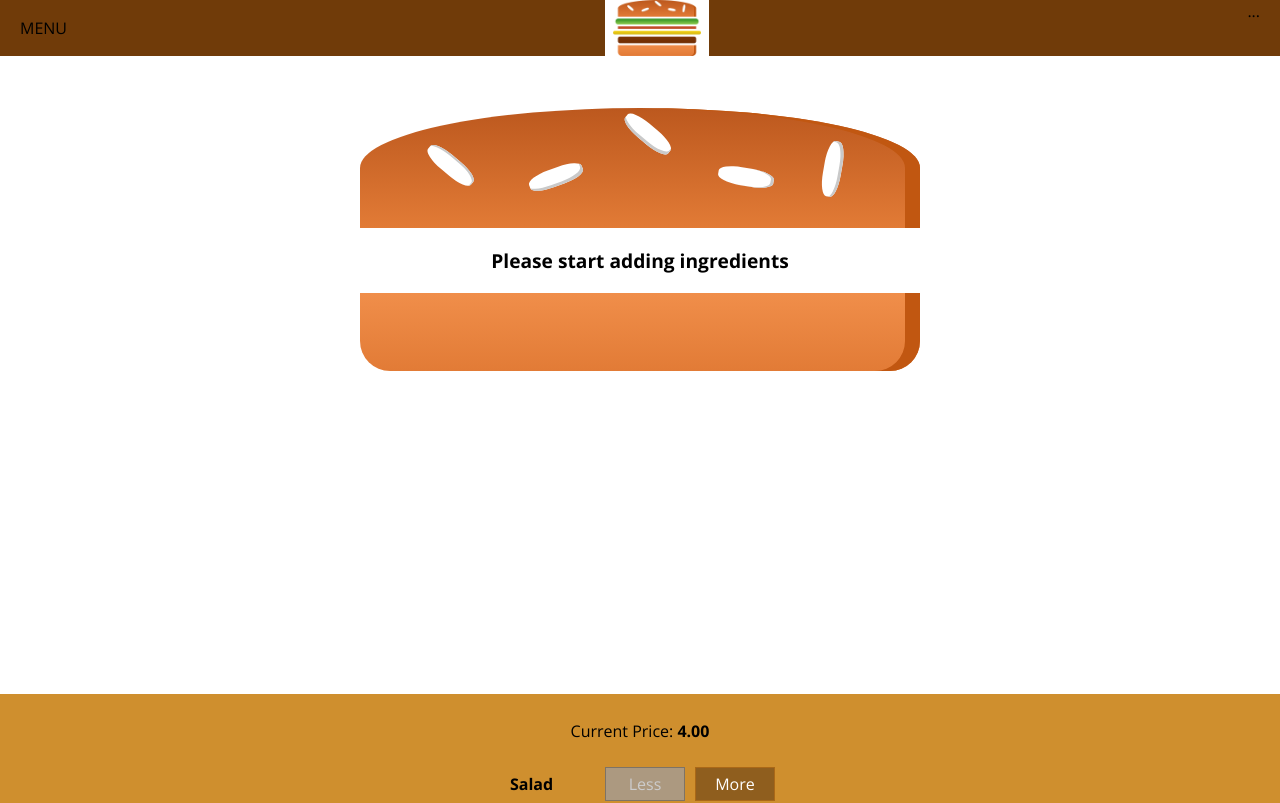
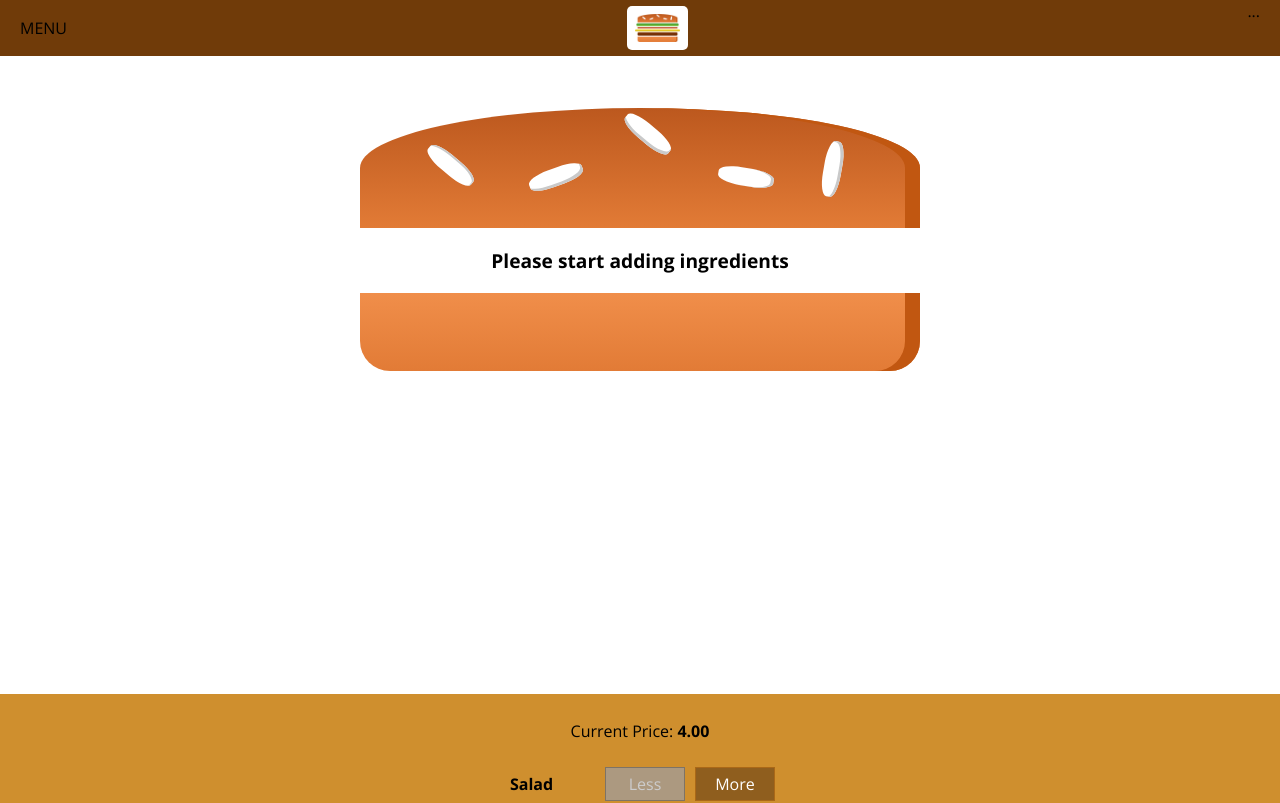
Before and after one commit to Ciccillo73/Burger_builder, a React app: page / in a window 1280 px wide. Shown: the top 803 px of the page. Built offline with nearby package versions, Linux system fonts and the light colour scheme.

Commit message:
Adjusted Logo Border

```diff
--- a/src/components/Logo/Logo.css
+++ b/src/components/Logo/Logo.css
@@ -1,7 +1,9 @@
 .Logo {
   background: white;
   padding: 8px;
-  height: 100%;
+  height: 80%;
+  box-sizing: border-box;
+  border-radius: 5px;
 }
 
 .Logo img {
```
